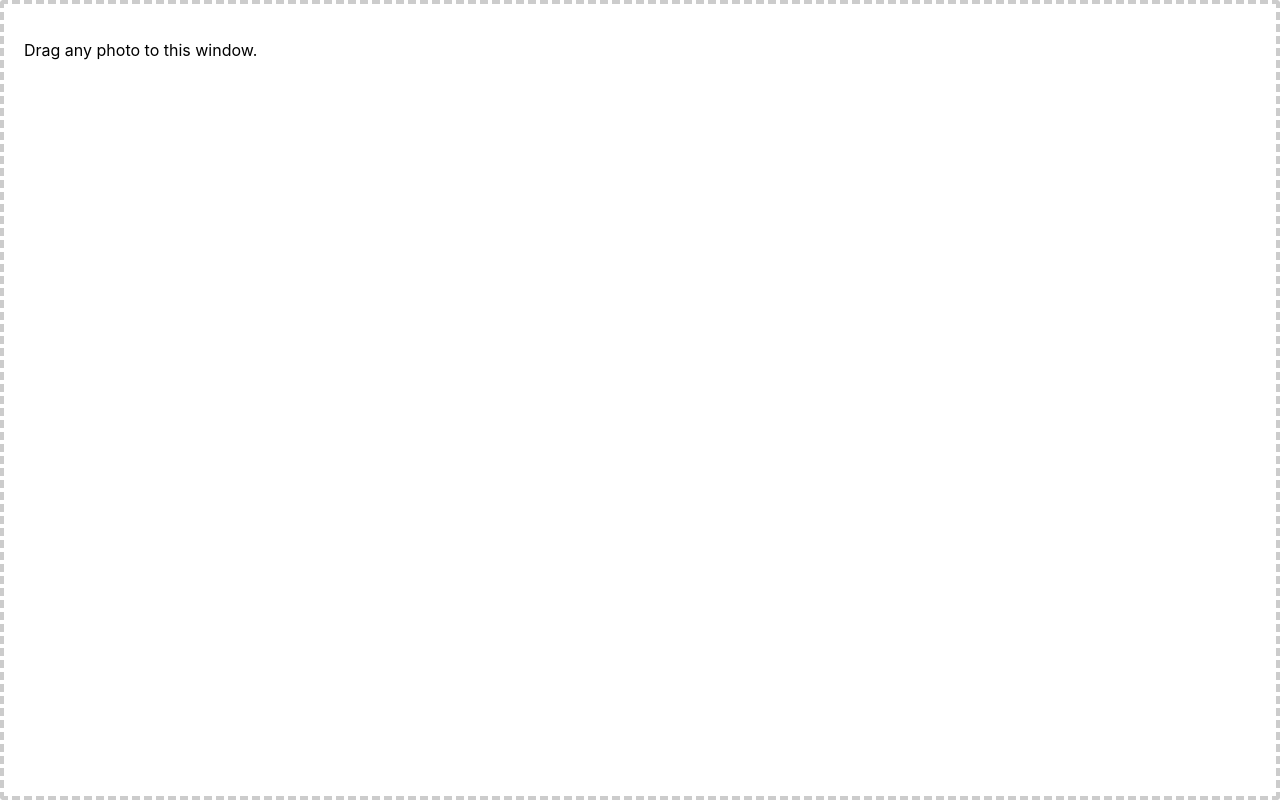
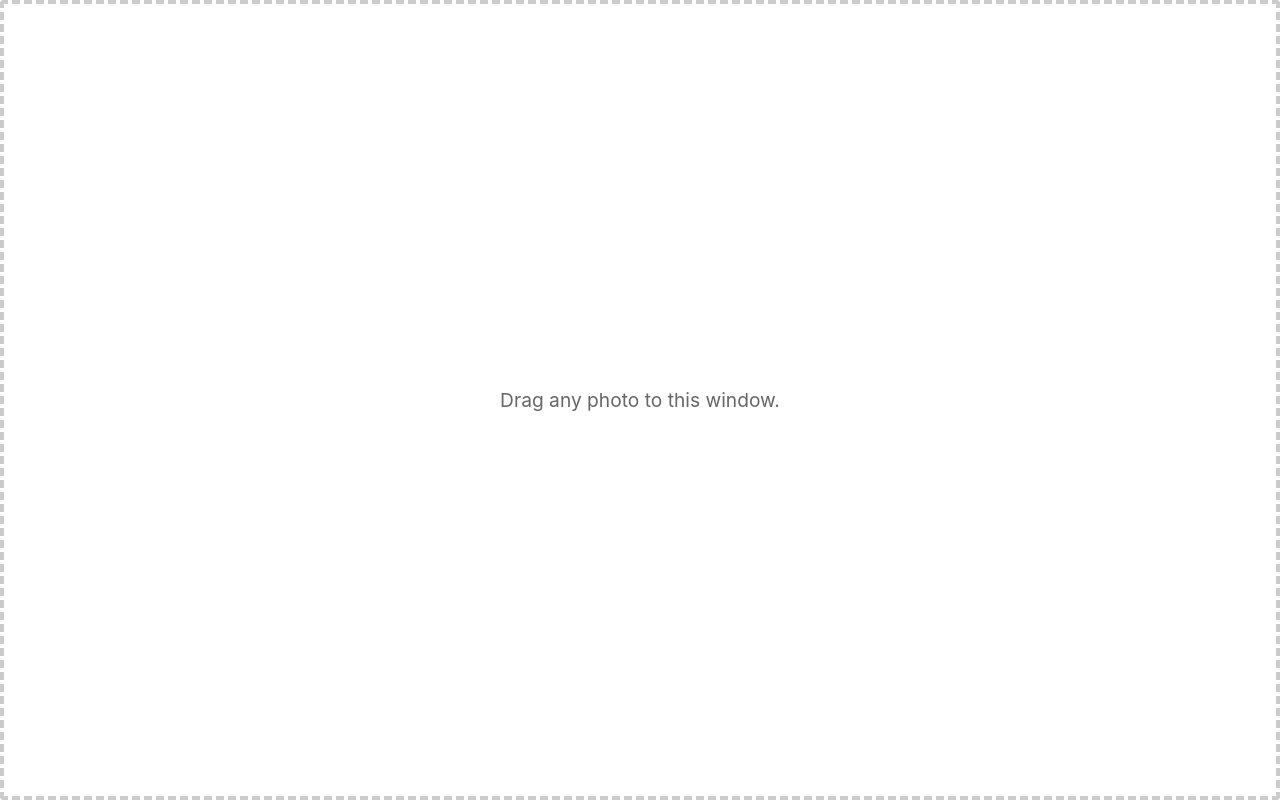
Before and after one commit to sondreb/blur, an Angular app: page / in a window 1280 px wide. Built offline with nearby package versions, Linux system fonts and the light colour scheme.

Commit message:
Change position of label

```diff
--- a/src/app/app.component.css
+++ b/src/app/app.component.css
@@ -10,6 +10,8 @@
   display: flex;
   flex-direction: column;
   box-sizing: border-box;
+  justify-content: center;  /* Center vertically */
+  align-items: center;      /* Center horizontally */
 }
 
 .container:not(.has-image) {
@@ -99,3 +101,9 @@ button:hover {
 .reset:hover {
   background-color: #c82333;
 }
+
+/* Add styles for the message */
+.container p {
+  font-size: 1.2rem;
+  color: #666;
+}
```
